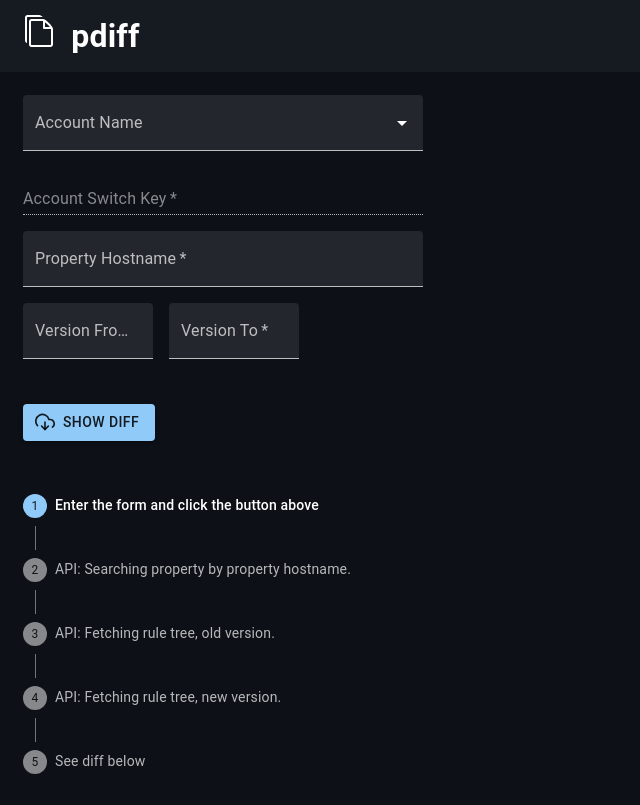
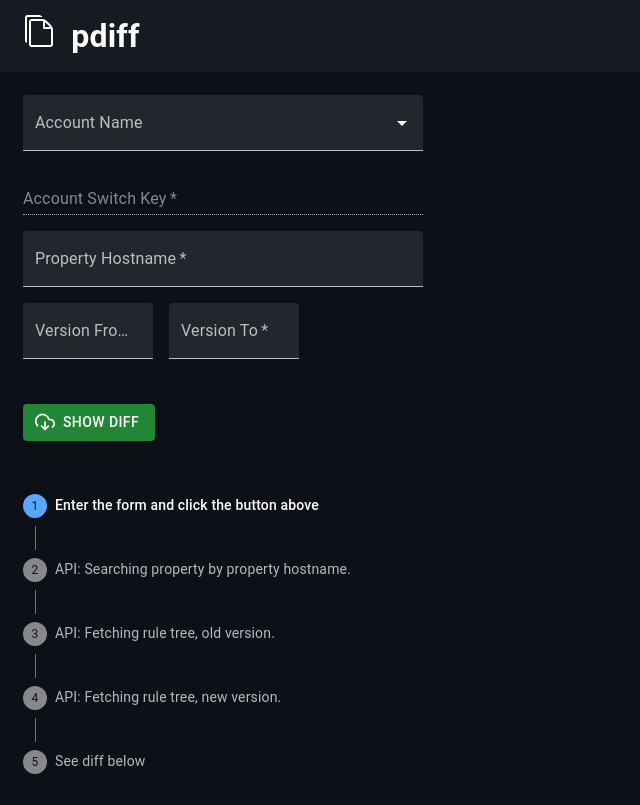
Before and after one commit to iwanaga/pdiff, a React (Create React App) app: page / in a window 1280 px wide. Shown: the whole page, without its empty margins (0-640 px from the left). Built offline with nearby package versions, Linux system fonts and the light colour scheme.

Commit message:
color tuning

```diff
--- a/src/App.js
+++ b/src/App.js
@@ -219,7 +219,7 @@ function App() {
         </Stack>
 
         <div className="button-wrap">
-          <Button onClick={getDiff} variant="contained" startIcon={<FiDownloadCloud />}>Show diff</Button>
+          <Button onClick={getDiff} variant="contained" color="secondary" startIcon={<FiDownloadCloud />}>Show diff</Button>
         </div>
       </div>
 
--- a/src/index.js
+++ b/src/index.js
@@ -9,7 +9,9 @@ import { ThemeProvider } from '@emotion/react';
 const darkTheme = createTheme({
   palette: {
     mode: 'dark',
-    background: { default: '#0d1117' }
+    background: { default: '#0d1117' },
+    primary: { main: "#58a6ff" },
+    secondary: { main: "#238636" }
   }
 });
 
```
